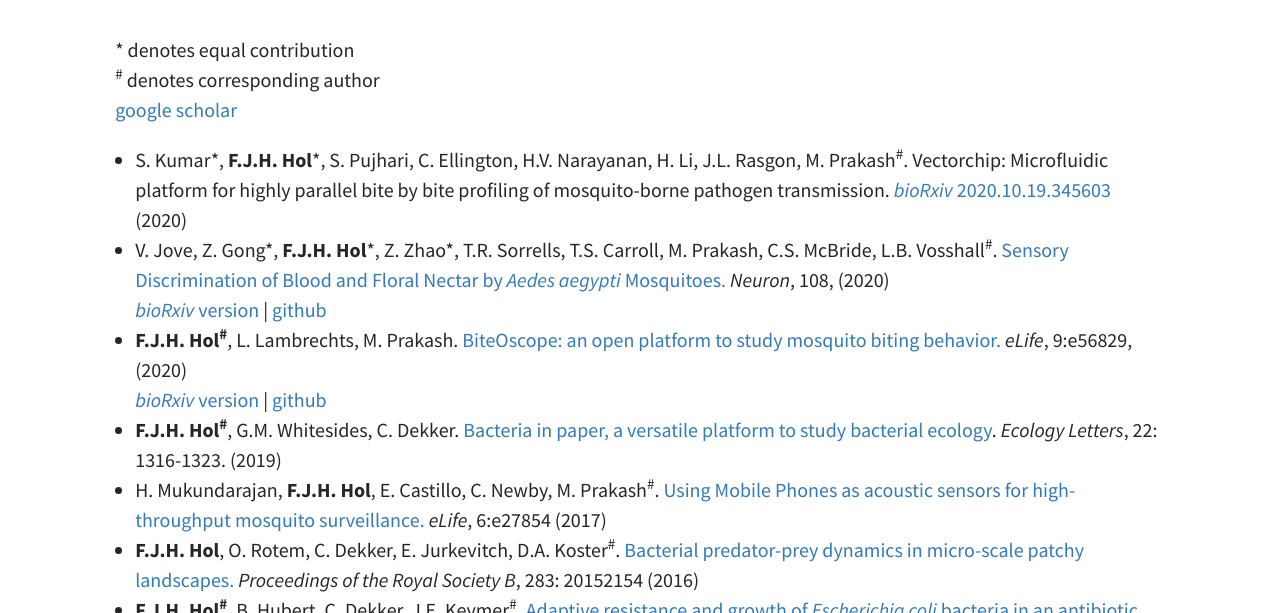
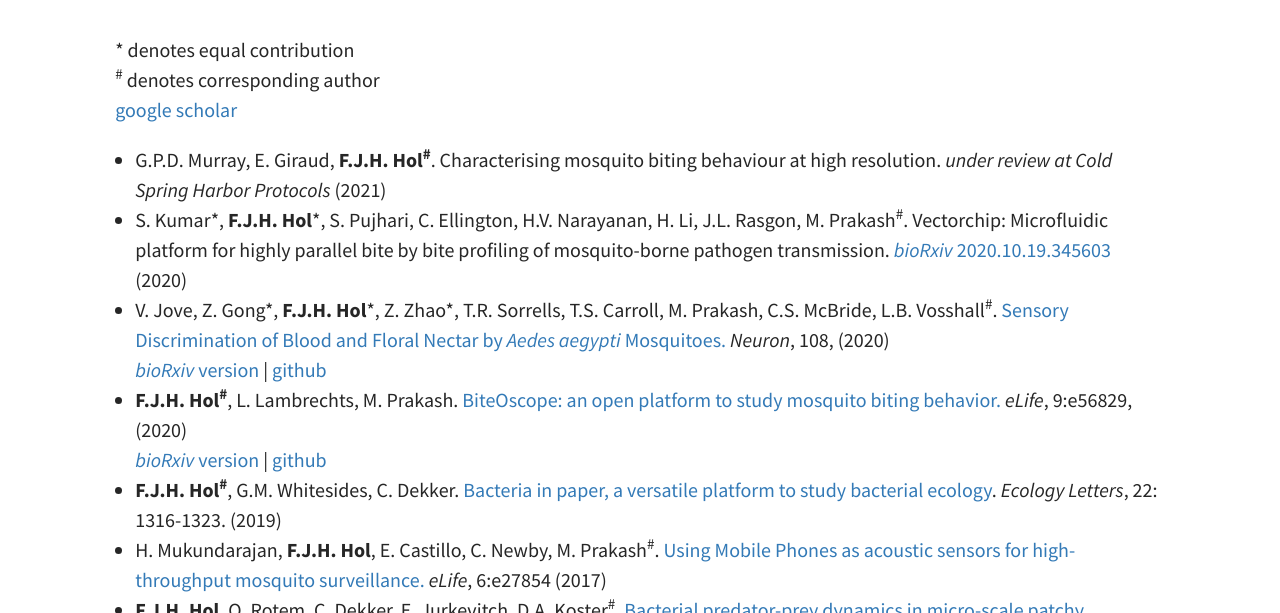
Before and after one commit to felixhol/felixhol.github.io, a Jekyll site: the page built from pages/02Publications.md, in a window 1280 px wide and 900 px high, cut to the strip 287-900 px from the top of the window. Built offline with Jekyll 4.4.1, drawn with Linux system fonts in a browser that asks for light colours.

Commit message:
added protocol

```diff
--- a/pages/02Publications.md
+++ b/pages/02Publications.md
@@ -10,6 +10,8 @@ tags:
 <sup>#</sup> denotes corresponding author\
 [google scholar](https://scholar.google.com/citations?user=Kib_WzkAAAAJ&hl=en&oi=ao)
 
+
+- G.P.D. Murray, E. Giraud, **F.J.H. Hol<sup>#</sup>**. Characterising mosquito biting behaviour at high resolution. *under review at Cold Spring Harbor Protocols* (2021)
 
 - S. Kumar\*, **F.J.H. Hol**\*, S. Pujhari, C. Ellington, H.V. Narayanan, H. Li, J.L. Rasgon, M. Prakash<sup>#</sup>. Vectorchip: Microfluidic platform for highly parallel bite by bite profiling of mosquito-borne pathogen transmission. [*bioRxiv* 2020.10.19.345603](https://www.biorxiv.org/content/10.1101/2020.10.19.345603v1.abstract) (2020)
 
```
